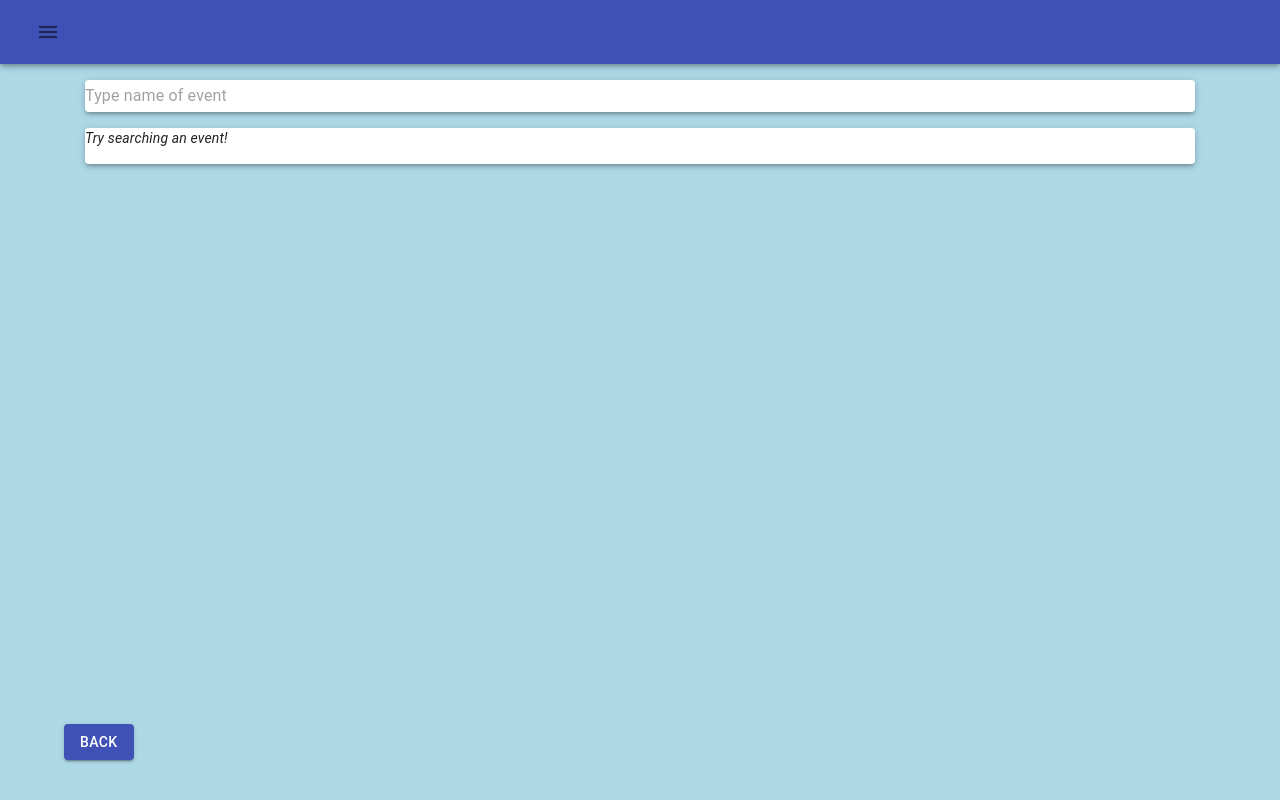
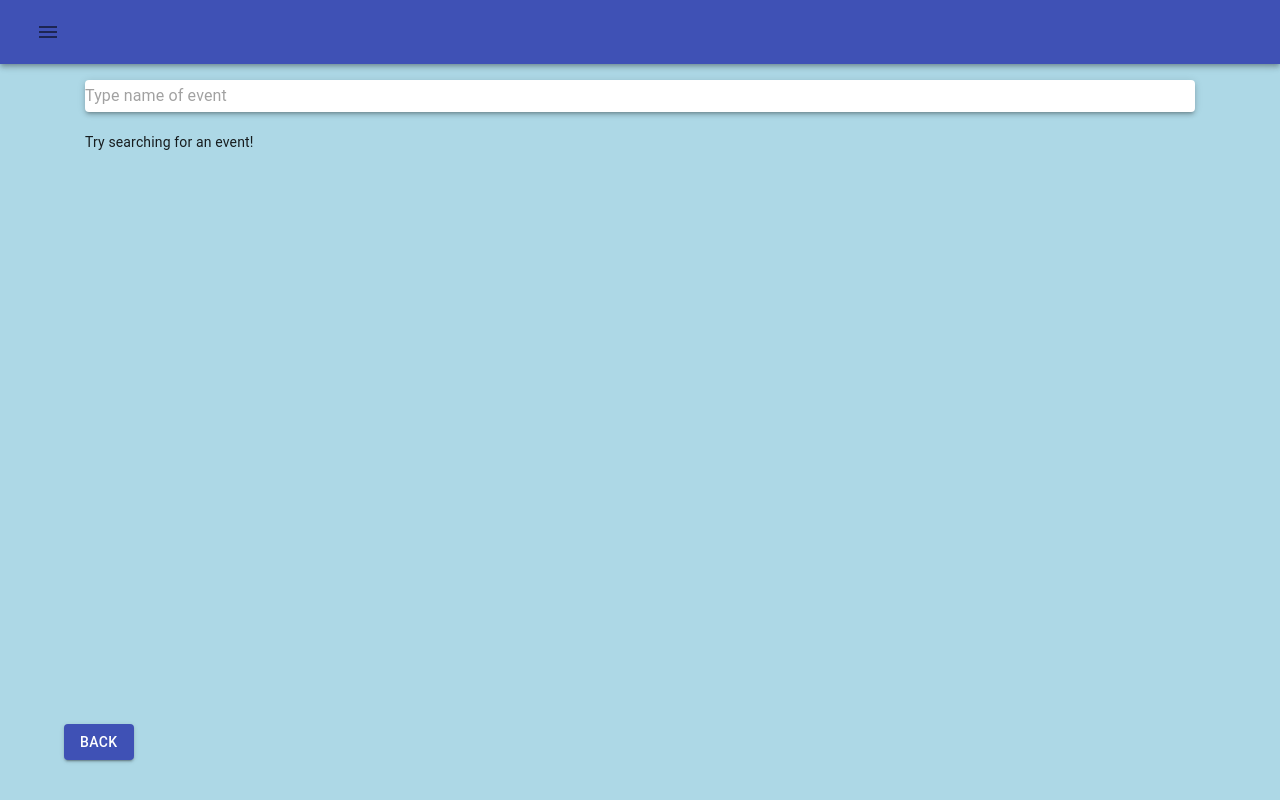
Before and after one commit to Waapp/Pickhacks2021Triangle, a React (Create React App) app in the folder VendorFriendFrontend/VendorFriendFrontend/ClientApp/: page /browse in a window 1280 px wide. Built offline with nearby package versions, Linux system fonts and the light colour scheme.

Commit message:
Delete old folder again? and update to some UI

```diff
--- a/VendorFriendFrontend/VendorFriendFrontend/ClientApp/src/components/BrowseEvent.js
+++ b/VendorFriendFrontend/VendorFriendFrontend/ClientApp/src/components/BrowseEvent.js
@@ -62,14 +62,15 @@ render() {
                         }
                     }}/>
                 </Paper>
-                <Paper elevation={3} className={classes.paperStyle}>
-                {this.state.loading ?
-                <p><em>Try searching an event!</em></p>:
+
+                {
+                this.state.loading ?
+                <p> <br></br>Try searching for an event!</p>:
                 this.state.vendors.map((vendor) => (
                     <Card variant="outlined" className={classes.cardStyle} component={Link} to={`/vendor/${vendor.vendorName}`}>{`${vendor.vendorName}: ${vendor.vendorDescription}`}</Card>
                 ))
                 }
-                </Paper>
+
             </form>
             <Button variant="contained" color="primary" component={Link} to="/attendee" className={classes.backButtonStyle}>
             Back
--- a/VendorFriendFrontend/VendorFriendFrontend/ClientApp/src/components/Products.js
+++ b/VendorFriendFrontend/VendorFriendFrontend/ClientApp/src/components/Products.js
@@ -26,7 +26,6 @@ const useStyles = theme => ({
         marginBottom: "10%",
         padding: "1vh",
         fontSize: "2vh",
-        width: "fit-content",
         display: "flex",
         flexDirection: "column",
     },
@@ -61,6 +60,8 @@ render() {
                     inputProps={{ 'aria-label': 'search'}}
                     onChange={(ev)=>{
                         this.state.eventName = ev.target.value}}/>
+                </Paper>
+                <Paper elevation={3} className={classes.paperStyle}>
                 <InputBase placeholder="Type name of product"
                     inputProps={{ 'aria-label': 'search'}}
                     onKeyPress={(ev) => {
@@ -70,7 +71,9 @@ render() {
                         }
                     }}/>
                 </Paper>
-                {this.state.loading ?
+
+                {
+                this.state.loading ?
                 <p><em>Loading...</em></p>:
 
                 this.state.vendors.map((vendor) => (
```
